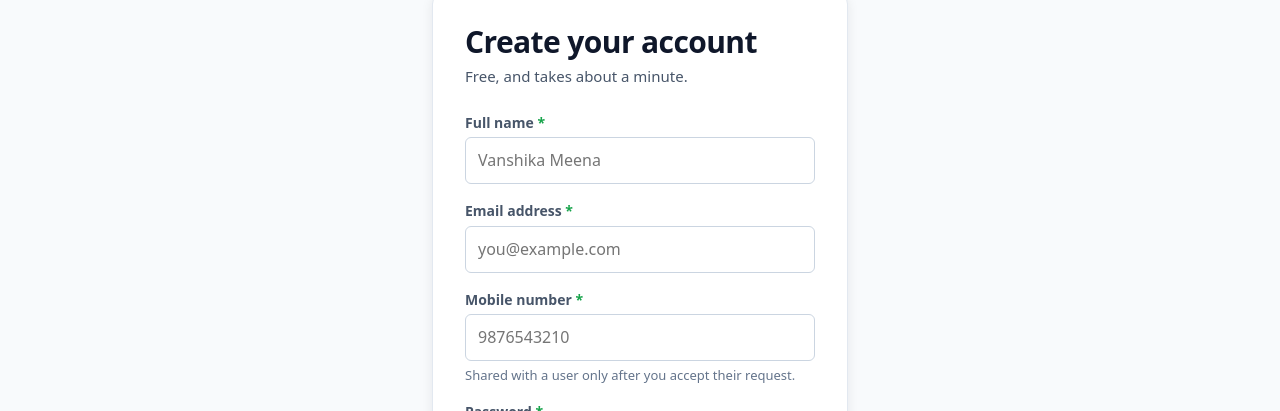
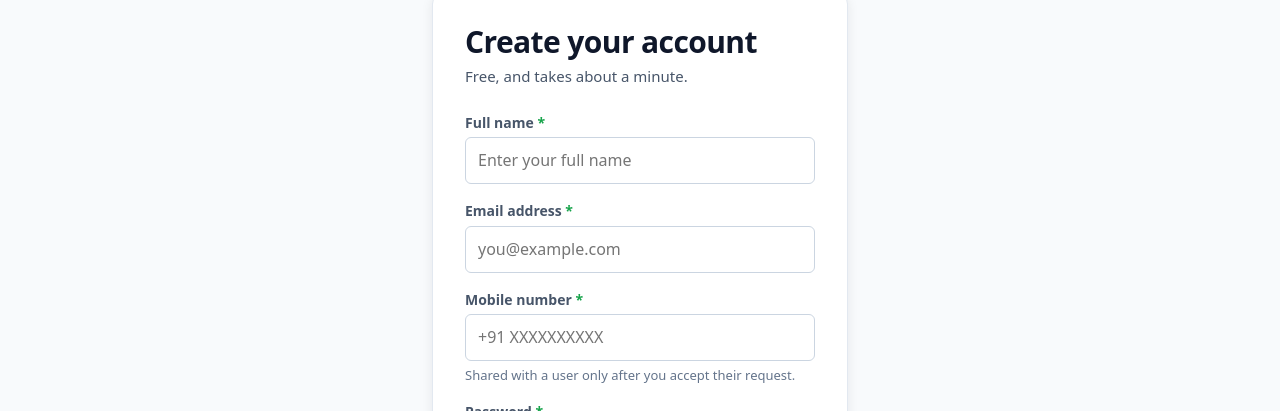
Before and after one commit to Vanshikadebug/Devops-2026-CS-F-11, a React (Vite) app in the folder frontend/: page /register in a window 1280 px wide. Shown: the part 115-526 px from the top of the page. Built offline with nearby package versions, Linux system fonts and the light colour scheme.

Commit message:
Update Register page UI

```diff
--- a/frontend/src/pages/Register.jsx
+++ b/frontend/src/pages/Register.jsx
@@ -214,7 +214,7 @@ function Register() {
             onChange={handleChange('name')}
             error={errors.name}
             autoComplete="name"
-            placeholder="Vanshika Meena"
+            placeholder="Enter your full name"
             required
           />
 
@@ -242,7 +242,7 @@ function Register() {
             onChange={handleChange('mobile')}
             error={errors.mobile}
             autoComplete="tel"
-            placeholder="9876543210"
+            placeholder="+91 XXXXXXXXXX"
             hint="Shared with a user only after you accept their request."
             required
           />
```
